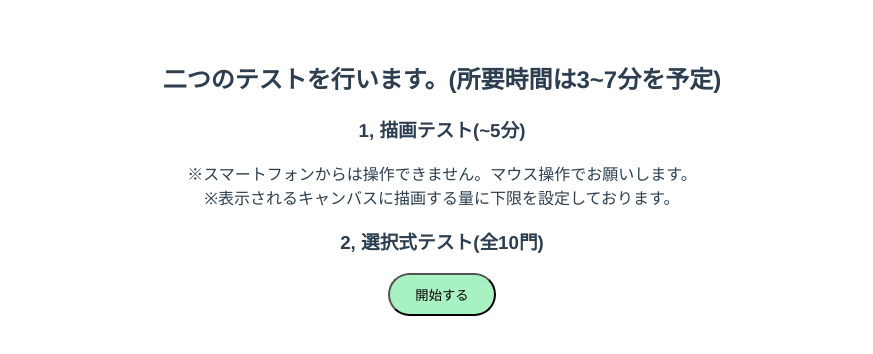
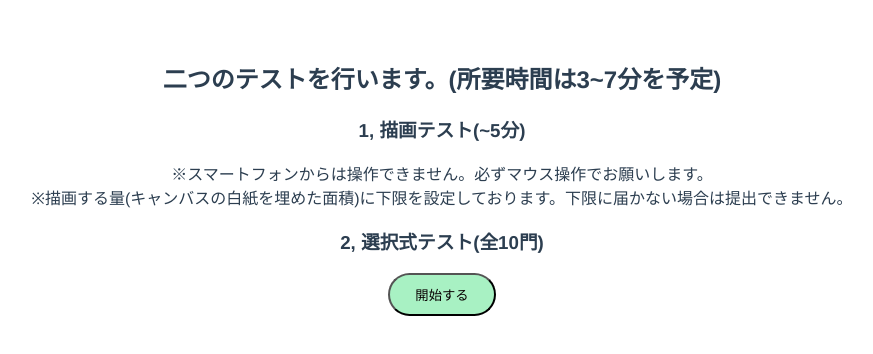
Before and after one commit to mikachi20/draw-app, a Vue app: page / in a window 1280 px wide. Shown: the top 354 px of the page, without its empty margins (198-1071 px from the left). Built offline with nearby package versions, Linux system fonts and the light colour scheme.

Commit message:
説明文変更

```diff
--- a/src/views/homeView.vue
+++ b/src/views/homeView.vue
@@ -1,9 +1,9 @@
 <template>
   <h2>二つのテストを行います。(所要時間は3~7分を予定)</h2>
   <h3>1, 描画テスト(~5分)</h3>
-  ※スマートフォンからは操作できません。マウス操作でお願いします。
+  ※スマートフォンからは操作できません。必ずマウス操作でお願いします。
   <br />
-  ※表示されるキャンバスに描画する量に下限を設定しております。
+  ※描画する量(キャンバスの白紙を埋めた面積)に下限を設定しております。下限に届かない場合は提出できません。
   <h3>2, 選択式テスト(全10門)</h3>
   <button class="button" v-on:click="startCanvas">開始する</button>
 </template>
```
